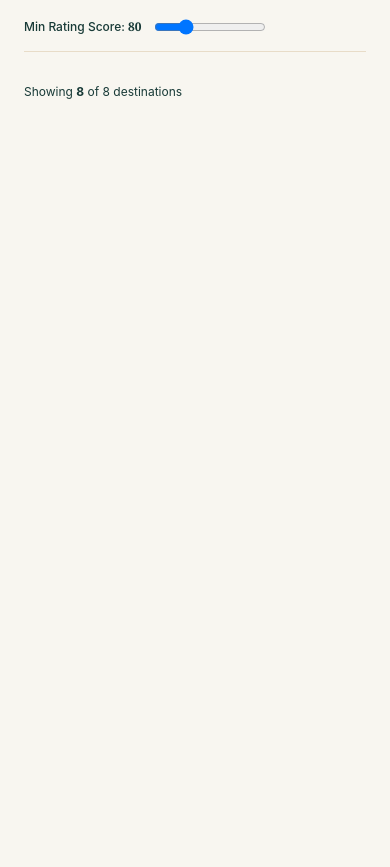
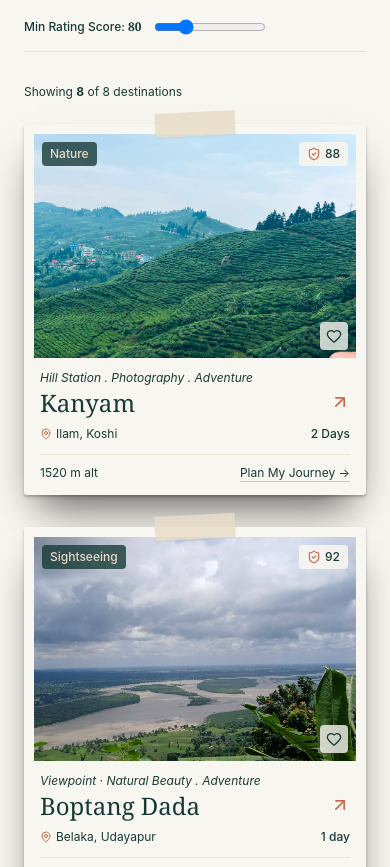
Before and after one commit to bijayjha2025/Travel_Planner, a React (Vite) app in the folder frontend/: page /explore in a window 390 px wide. Shown: the part 811-1678 px from the top of the page. Before the commit the page ends 983 px from the top, so only its background shows below. Built offline with nearby package versions, Linux system fonts and the light colour scheme; a web font is replaced by a local one.

Commit message:
continued

```diff
--- a/frontend/src/pages/explore.jsx
+++ b/frontend/src/pages/explore.jsx
@@ -2,8 +2,9 @@ import { useNavigate } from "react-router-dom"
 import { useState, useEffect } from "react"
 import { destinations } from '../data/destinations'
 import BackgroundImage from '../assets/BackgroundImage.png'
-import { Search, Sparkles, PlusCircle, Grid, ListIcon, Compass } from 'lucide-react'
-import { motion } from 'framer-motion'
+import { Search, Sparkles, PlusCircle, Grid, ListIcon, Compass, ShieldCheck, Heart, ArrowUpRight, MapPin, X } from 'lucide-react'
+import { motion, AnimatePresence } from 'framer-motion'
+import Footer from '../components/layout/footer'
 
 export default function Explore(){
  const navigate = useNavigate()
@@ -175,22 +176,119 @@ return(
        </motion.div>
        )}
 
+       return(
+        <motion.div key={dest.id} onClick={() => setPreviewDest(dest)} initial={{ opacity: 0, y: 18, scale: 0.98 }} animate={{ opacity: 1, y: 0, scale: 1 }} transition={{ duration: 0.4, delay: Math.min(filtered.indexOf(dest) * 0.05, 0.35) }} className="relative flex flex-col rounded-[3px] bg-off-white p-2.5 pb-0 shadow-[0_2px_3px_rgba(0,0,0,0.25),0_24px_40px_-14px_rgba(0,0,0,0.65)] hover:scale-[1.02] transition-transform duration-300 cursor-pointer group">
 
+         {dest.isGem && (
+          <span aria-hidden="true" className="absolute -top-3 left-1/2 z-10 h-6 w-20 -translate-x-1/2 -rotate-3 bg-sand/85 shadow-xs"/>
+         )}
 
+         <div className='relative h-56 w-full overflow-hidden'>
+          <img src={dest.image} alt={dest.title} className="h-full w-full object-cover group-hover:scale-105 transition-transform duration-500" />
+          <span className="absolute left-2 top-2 rounded-sm bg-forest/80 px-2 py-1 text-xs font-medium text-sand backdrop-blur-sm">{dest.type}</span>
+          <span className="absolute right-2 top-2 flex items-center gap-1 rounded-sm bg-off-white/90 px-2 py-1 text-xs font-medium text-forest"><ShieldCheck className="h-3.5 w-3.5 text-terracotta" />{dest.score}</span>
+
+          <button onClick={(e) => toggleWishlist(dest.id, e)} className={`absolute bottom-2 right-2 p-1.5 rounded-sm backdrop-blur-sm transition-all ${ isWishlisted ? 'bg-terracotta text-off-white' : 'bg-off-white/80 text-slateText hover:bg-off-white'}`}>
+           <Heart className={`w-4 h-4 ${isWishlisted ? 'fill-off-white' : ''}`} />
+          </button>
+         </div>
+
+         <div className='px-1.5 pb-3.5 pt-3'>
+         <p className="text-xs italic text-slateText/70">{dest.category}</p>
+          <div className="mt-0.5 flex items-start justify-between gap-2">
+           <h3 className="font-serif text-2xl leading-tight text-forest group-hover:text-terracotta transition-colors">{dest.title}</h3>
+           <ArrowUpRight className="mt-1 h-5 w-5 shrink-0 text-terracotta" />
+          </div>
+
+          <div className="mt-2 flex items-center justify-between gap-2 text-xs text-slateText">
+           <span className="flex min-w-0 items-center gap-1"><MapPin className="h-3 w-3 shrink-0 text-terracotta" />
+            <span className="truncate">{dest.location}</span>
+           </span>
+           <span className="shrink-0 font-medium">{dest.duration}</span>
+          </div>
+
+          <div className="mt-3 pt-2.5 border-t border-sand/60 flex items-center justify-between text-xs font-sans">
+           <span className="text-slateText/80">{dest.elevation} m alt</span>
+           <button onClick={(e) => { e.stopPropagation();navigate(`/planner?destination=${dest.id}`)}} className="font-semibold text-forest hover:text-terracotta underline decoration-terracotta/40 underline-offset-4">Plan My Journey →</button>
+          </div>
+         </div>
+        </motion.div>
+       )
      })}
      </div>
-
     )
-
-
   }
-
-
-
-
   </main>
 
+  <AnimatePresence>
+   {previewDest && (
+    <div className="fixed inset-0 z-50 flex items-center justify-center p-4 bg-forest/80 backdrop-blur-xs">
+    <motion.div initial={{ opacity: 0, scale: 0.95 }} animate={{ opacity: 1, scale: 1 }} exit={{ opacity: 0, scale: 0.95 }} className="bg-off-white rounded-[3px] overflow-hidden max-w-2xl w-full border border-sand shadow-2xl relative p-3">
+     <button onClick={() => setPreviewDest(null)} className="absolute top-5 right-5 z-20 bg-forest text-off-white p-2 rounded-full hover:bg-forest-light transition-colors">
+      <X className="w-4 h-4" />
+     </button>
 
+     <div className="relative h-64 w-full overflow-hidden">
+      <img src={previewDest.image} alt={previewDest.title} className="w-full h-full object-cover" />
+      <div className="absolute inset-0 bg-gradient-to-t from-forest/80 via-transparent to-transparent" />
+
+      <div className="absolute bottom-4 left-6 right-6 text-off-white">
+       <span className="text-xs bg-terracotta px-2 py-0.5 rounded-sm font-semibold uppercase tracking-wider">{previewDest.type}</span>
+       <h2 className="font-serif text-3xl font-bold mt-1 text-off-white">{previewDest.title}</h2>
+       <p className="text-xs text-sand/80 flex items-center gap-1 mt-0.5">
+       <MapPin className="w-3.5 h-3.5 text-sand" /> {previewDest.location}</p>
+      </div>
+     </div>
+
+     <div className="p-6 space-y-4 max-h-[55vh] overflow-y-auto font-sans text-forest">
+      <p className="text-sm leading-relaxed">{previewDest.description}</p>
+
+      <div className="grid grid-cols-2 sm:grid-cols-4 gap-3 bg-white p-3 rounded-[3px] border border-sand text-xs">
+      <div>
+       <span className="text-[10px] text-slateText/70 uppercase block">Elevation</span>
+       <strong className="text-forest text-sm font-serif">{previewDest.elevation} m</strong>
+       </div>
+
+       <div>
+        <span className="text-[10px] text-slateText/70 uppercase block">Best Season</span>
+        <strong className="text-forest text-sm font-serif">{previewDest.bestSeason}</strong>
+       </div>
+
+       <div>
+        <span className="text-[10px] text-slateText/70 uppercase block">Est. Daily Budget</span>
+        <strong className="text-terracotta text-sm font-serif">NPR {previewDest.costPerDay}</strong>
+       </div>
+
+      <div>
+       <span className="text-[10px] text-slateText/70 uppercase block">Score</span>
+       <strong className="text-forest text-sm font-serif">{previewDest.score} / 100</strong>
+      </div>
+      </div>
+
+      <div>
+       <h4 className="text-xs font-semibold text-slateText uppercase tracking-wider mb-2">Key Experiences</h4>
+       <div className="flex flex-wrap gap-1.5">
+       {previewDest.activities?.map((act, idx) => (
+        <span key={idx} className="text-xs bg-sand/40 text-forest font-medium px-2.5 py-1 rounded-xs">• {act}</span>
+        ))}
+       </div>
+       </div>
+
+       <div className="pt-4 flex items-center justify-end gap-3 border-t border-sand">
+       <button onClick={() => setPreviewDest(null)} className="px-4 py-2 text-xs font-semibold text-slateText hover:text-forest"> Close</button>
+       <button onClick={() => {
+         const id = previewDest.id
+         setPreviewDest(null)
+         navigate(`/planner?destination=${id}`)
+        }} className="rounded-md bg-forest px-5 py-2.5 text-xs font-medium text-off-white hover:bg-forest-light transition-colors flex items-center gap-1.5">Plan Trip To This Place <ArrowUpRight className="w-4 h-4" />
+      </button>
+     </div>
+     </div>
+    </motion.div>
+    </div>
+   )}
+  </AnimatePresence>
+  <Footer />
  </div>
 )
 }
```
